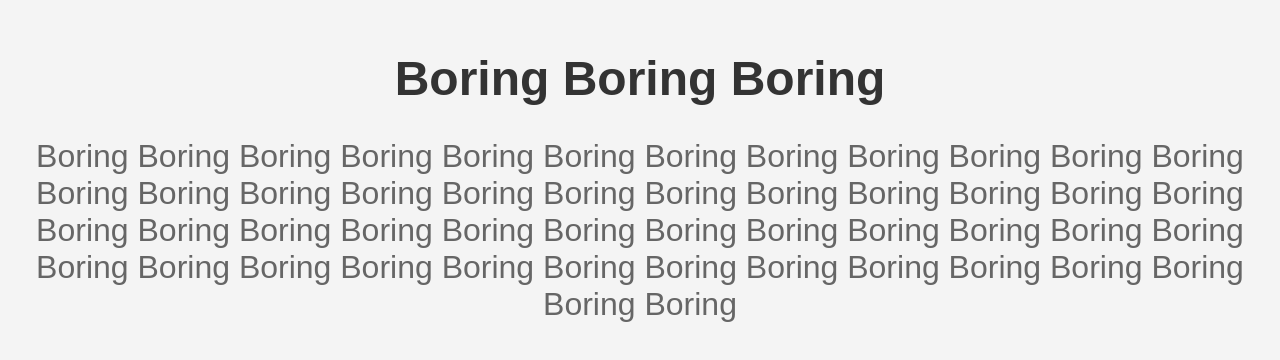
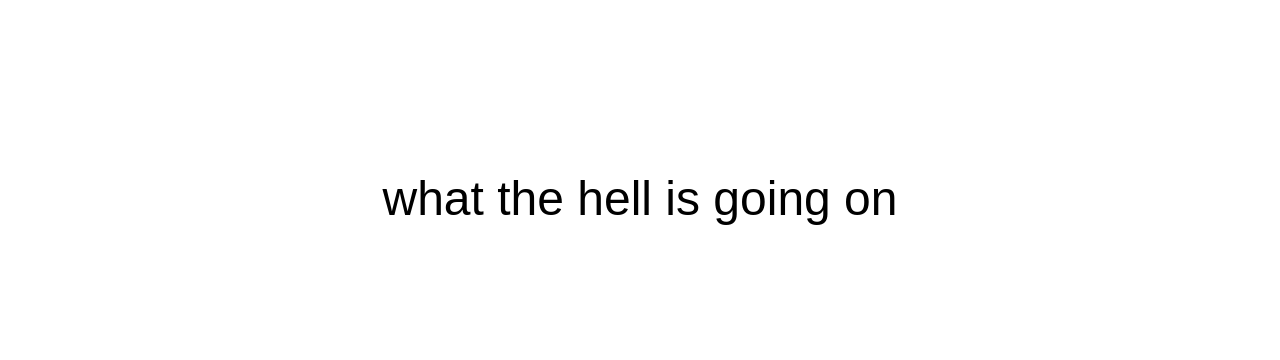
Before and after one commit to aida332233/whatthehellisgoingon, a plain HTML site: page index.html in a window 1280 px wide. Shown: the part 202-562 px from the top of the page. Drawn offline with Linux system fonts and the light colour scheme.

Commit message:
Update index.html

```diff
--- a/index.html
+++ b/index.html
@@ -3,35 +3,23 @@
 <head>
     <meta charset="UTF-8">
     <meta name="viewport" content="width=device-width, initial-scale=1.0">
-    <title>Boring Website</title>
+    <title>What The Hell</title>
     <style>
         body {
-            background-color: #f4f4f4;
+            background-color: white;
             text-align: center;
             font-family: Arial, sans-serif;
-        }
-        .container {
-            margin-top: 20%;
-        }
-        h1 {
             font-size: 3rem;
-            color: #333;
-        }
-        p {
-            font-size: 2rem;
-            color: #666;
+            display: flex;
+            justify-content: center;
+            align-items: center;
+            height: 100vh;
+            margin: 0;
+            user-select: none;
         }
     </style>
 </head>
 <body>
-    <div class="container">
-        <h1>Boring Boring Boring</h1>
-        <p id="text">Boring Boring Boring Boring Boring Boring...</p>
-    </div>
-    <script>
-        const textElement = document.getElementById("text");
-        let text = "Boring ".repeat(50); // متن تکراری
-        textElement.textContent = text;
-    </script>
+    <div>what the hell is going on</div>
 </body>
 </html>
```
